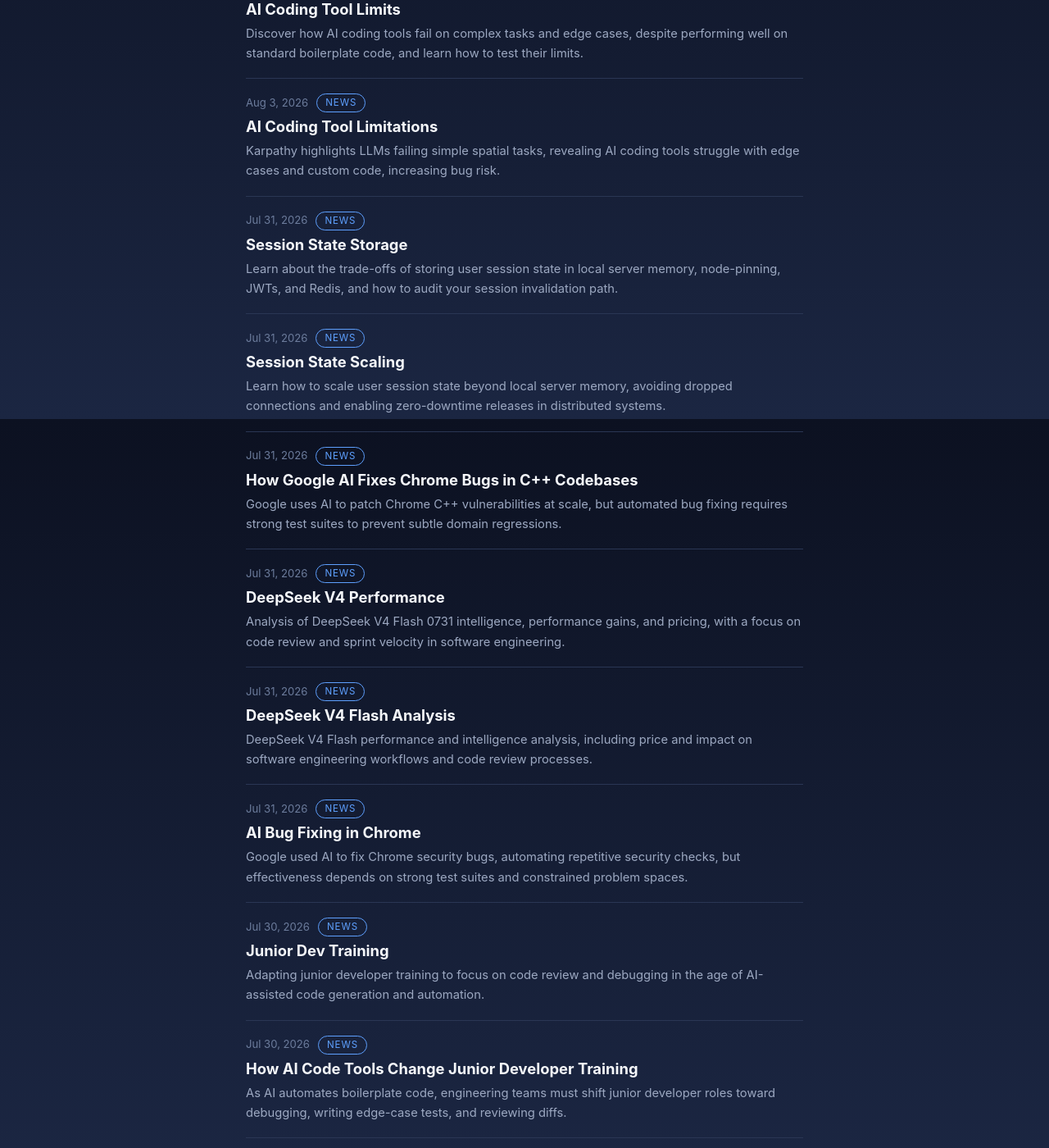
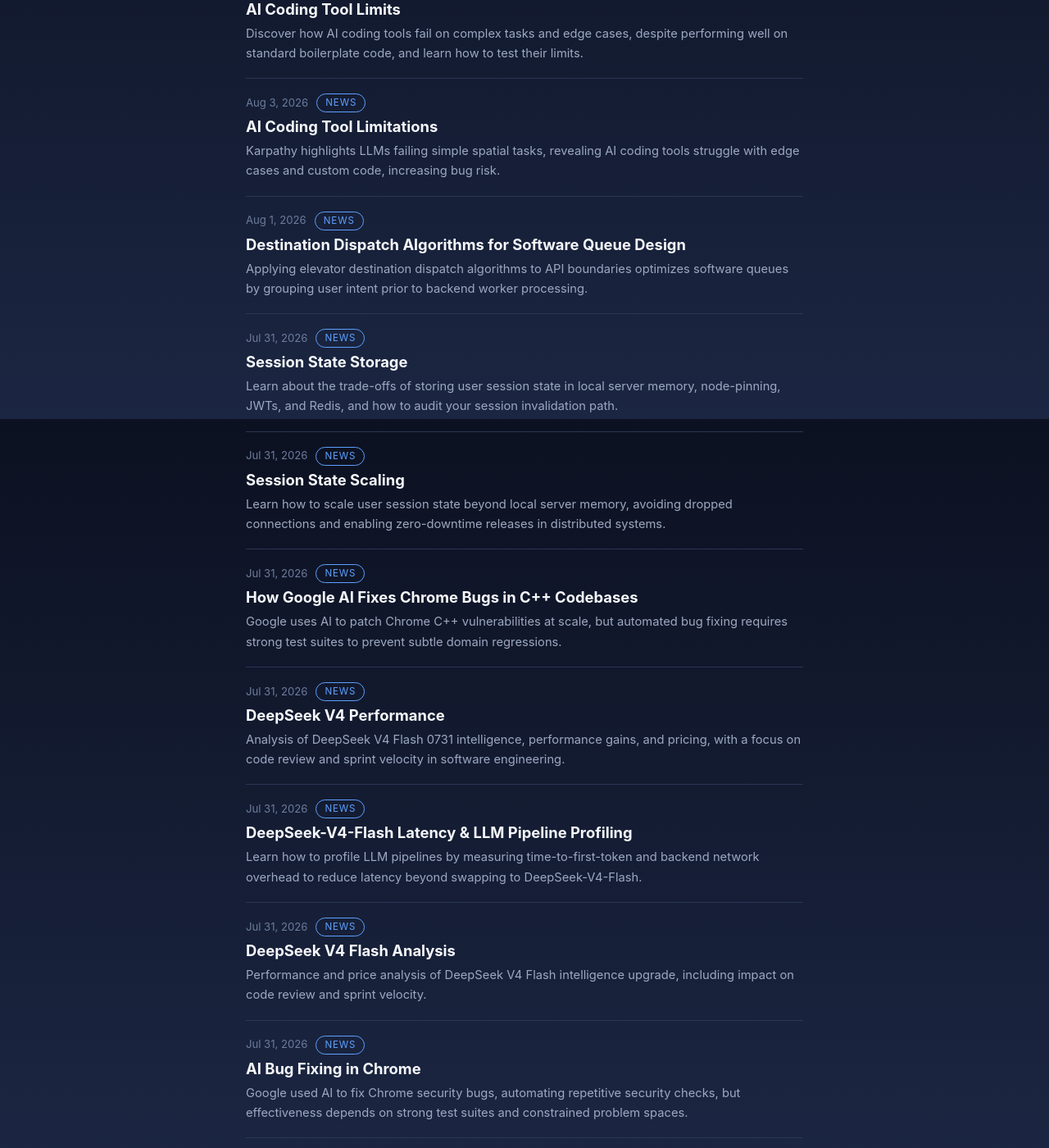
Before and after one commit to AI-Era-1729/AI-Era-1729.github.io, a Jekyll site: the page built from index.html, in a window 1280 px wide and 1400 px high, scrolled down 1289 px. Shown: the whole window at 82% size. Built offline with Jekyll 4.4.1, drawn with Linux system fonts in a browser that asks for light colours.

Commit message:
blog: sync 2026-08-12 08:11 UTC

```diff
--- a/_posts/2026-07-31-deepseek-v4-flash-analysis.md
+++ b/_posts/2026-07-31-deepseek-v4-flash-analysis.md
@@ -1,7 +1,7 @@
 ---
 layout: post
 title: "DeepSeek V4 Flash Analysis"
-description: "DeepSeek V4 Flash performance and intelligence analysis, including price and impact on software engineering workflows and code review processes."
+description: "Performance and price analysis of DeepSeek V4 Flash intelligence upgrade, including impact on code review and sprint velocity."
 date: 2026-07-31
 categories: [news]
 ---
--- /dev/null
+++ b/_posts/2026-07-31-deepseek-v4-flash-latency-llm-pipeline-profiling.md
@@ -0,0 +1,21 @@
+---
+layout: post
+title: "DeepSeek-V4-Flash Latency & LLM Pipeline Profiling"
+description: "Learn how to profile LLM pipelines by measuring time-to-first-token and backend network overhead to reduce latency beyond swapping to DeepSeek-V4-Flash."
+date: 2026-07-31
+categories: [news]
+---
+
+Switching to a faster model variant like DeepSeek-V4-Flash won't automatically fix a slow AI feature.
+
+When providers release high-throughput updates, teams rush to swap model strings in their config. Token costs drop, but user-perceived speed barely moves. The real bottleneck is usually bloated prompt context or synchronous payload parsing on your backend.
+
+In our pipelines, moving background tasks to faster endpoints saved real budget. (I once spent two days debugging response latency only to find our gateway was blocking on a regex check after every chunk.) But higher throughput also means schema validation failures hit your services faster.
+
+The trade-off with Flash models is edge-case reasoning. They handle classification cleanly, but multi-step logic degrades on ambiguous prompts. You trade deep reasoning for raw speed.
+
+This week, profile your full LLM pipeline before changing model endpoints. Measure time-to-first-token against backend network overhead to see where the actual delay lives.
+
+## Sources
+
+- [https://api-docs.deepseek.com/updates/](https://api-docs.deepseek.com/updates/)
--- /dev/null
+++ b/_posts/2026-08-01-destination-dispatch-algorithms-for-software-queue-design.md
@@ -0,0 +1,23 @@
+---
+layout: post
+title: "Destination Dispatch Algorithms for Software Queue Design"
+description: "Applying elevator destination dispatch algorithms to API boundaries optimizes software queues by grouping user intent prior to backend worker processing."
+date: 2026-08-01
+categories: [news]
+---
+
+Most queueing problems in software aren't mechanical throughput bugs; they're input collection bugs.
+
+I spent an afternoon reading about destination dispatch algorithms in modern elevators. It reminded me how easily we over-engineer backend queues when collecting user intent earlier solves the real bottleneck.
+
+Traditional elevators use a directional SCAN algorithm: press up, wait, enter, pick a floor. Destination dispatch collects the target floor out in the hall, grouping passengers by floor before the car arrives. Engine speed stays identical, but throughput jumps because random stops vanish.
+
+We make the opposite mistake in system design. We build complex streaming pipelines when we could group inputs upstream at the API boundary. (I once spent two weeks tuning a worker pool before realizing our React app just needed a clear loading state.)
+
+The trade-off is flexibility. Grouping work early makes your API rigid if client requirements change, just like destination dispatch fails when a passenger changes their mind mid-ride.
+
+This week, pick one slow background task. Before optimizing the queue, check if capturing user intent earlier eliminates redundant executions entirely.
+
+## Sources
+
+- [https://john.fun/elevators](https://john.fun/elevators)
```
